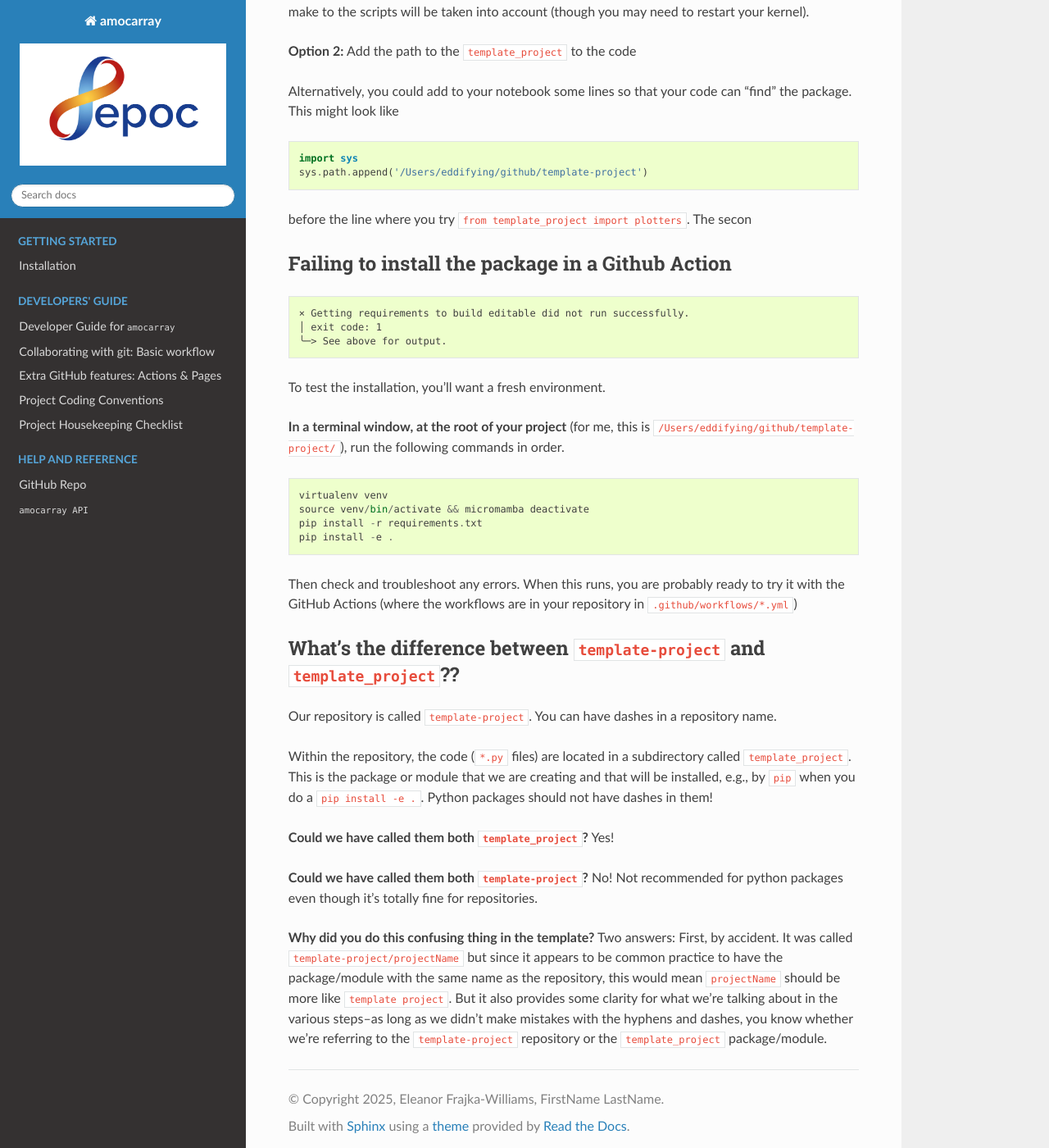
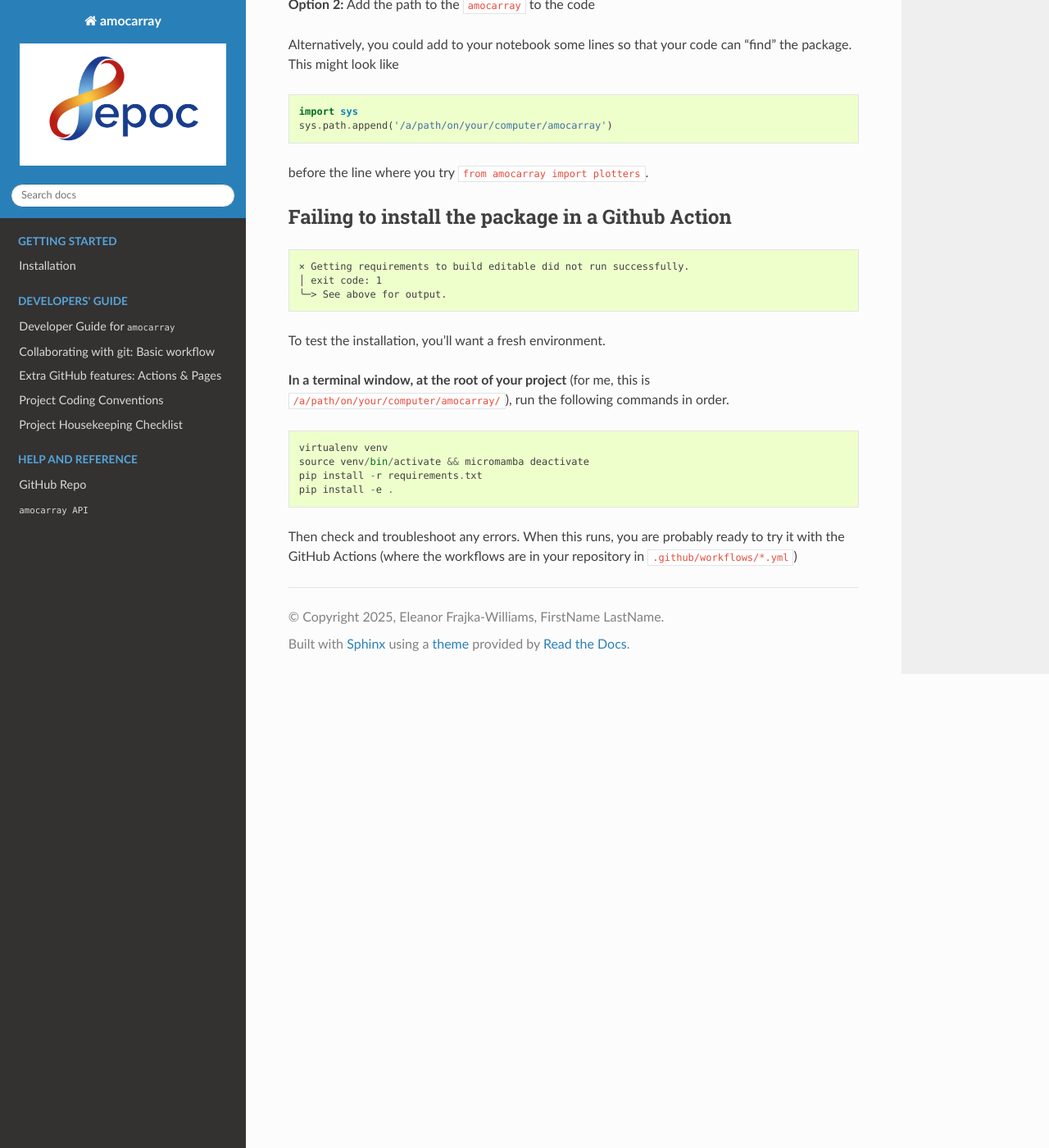
Before and after one commit to eleanorfrajka/MOC-transport, a Sphinx documentation site: the page built from docs/source/faq.md, in a window 1280 px wide and 1400 px high, scrolled down 622 px. Shown: the whole window at 82% size. Built offline with Sphinx 7.4.7 and the Read the Docs theme 3.1.0, drawn with Linux system fonts in a browser that asks for light colours; pages that are not in the unit, such as notebooks, are missing from menus; some of the changed text lies outside the part shown.

````diff
--- a/docs/source/faq.md
+++ b/docs/source/faq.md
@@ -2,32 +2,32 @@ FAQ / Troubleshooting
 ======================
 
 
-#### I get an error when doing `from template_project import plotters`
+#### I get an error when doing `from amocarray import plotters`
 
-This is because your code can't find the project `template_project`.
+This is because your code can't find the project `amocarray`.
 
-**Option 1:** Install the package `template_project` locally
+**Option 1:** Install the package `amocarray` locally
 
 Activate your environment.
 
 ```
-micromamba activate template_env
+source venv/bin/activate
 ```
 
-then install your project from the terminal window in, e.g., `/Users/eddifying/github/template-project` as
+then install your project from the terminal window in, e.g., `/a/path/on/your/computer/amocarray` as
 ```
 pip install -e .
 ```
 This will set it up so that you are installing the package in "editable" mode.  Then any changes you make to the scripts will be taken into account (though you may need to restart your kernel).
 
-**Option 2:** Add the path to the `template_project` to the code
+**Option 2:** Add the path to the `amocarray` to the code
 
 Alternatively, you could add to your notebook some lines so that your code can "find" the package.  This might look like
 ```
 import sys
-sys.path.append('/Users/eddifying/github/template-project')
+sys.path.append('/a/path/on/your/computer/amocarray')
 ```
-before the line where you try `from template_project import plotters`.  The secon
+before the line where you try `from amocarray import plotters`.
 
 #### Failing to install the package in a Github Action
 
@@ -39,7 +39,7 @@ before the line where you try `from template_project import plotters`.  The seco
 
 To test the installation, you'll want a fresh environment.
 
-**In a terminal window, at the root of your project** (for me, this is `/Users/eddifying/github/template-project/`), run the following commands in order.
+**In a terminal window, at the root of your project** (for me, this is `/a/path/on/your/computer/amocarray/`), run the following commands in order.
 ```
 virtualenv venv
 source venv/bin/activate && micromamba deactivate
@@ -48,15 +48,3 @@ pip install -e .
 ```
 
 Then check and troubleshoot any errors.  When this runs, you are probably ready to try it with the GitHub Actions (where the workflows are in your repository in `.github/workflows/*.yml`)
-
-#### What's the difference between `template-project` and `template_project`??
-
-Our repository is called `template-project`.  You can have dashes in a repository name.
-
-Within the repository, the code (`*.py` files) are located in a subdirectory called `template_project`.  This is the package or module that we are creating and that will be installed, e.g., by `pip` when you do a `pip install -e .`.  Python packages should not have dashes in them!
-
-**Could we have called them both `template_project`?**  Yes!
-
-**Could we have called them both `template-project`?**  No!  Not recommended for python packages even though it's totally fine for repositories.
-
-**Why did you do this confusing thing in the template?**  Two answers: First, by accident.  It was called `template-project/projectName` but since it appears to be common practice to have the package/module with the same name as the repository, this would mean `projectName` should be more like `template project`.  But it also provides some clarity for what we're talking about in the various steps--as long as we didn't make mistakes with the hyphens and dashes, you know whether we're referring to the `template-project` repository or the `template_project` package/module.
````
Also changed, not shown: CONTRIBUTING.md (+2 -2 lines), README.md (+1 -1 lines), docs/source/gitcollab.md (+1 -1 lines), docs/source/github.md (+1 -1 lines), docs/source/gitorg.md (+1 -1 lines), docs/source/installation.md (+1 -1 lines), .pre-commit-config.yaml.
